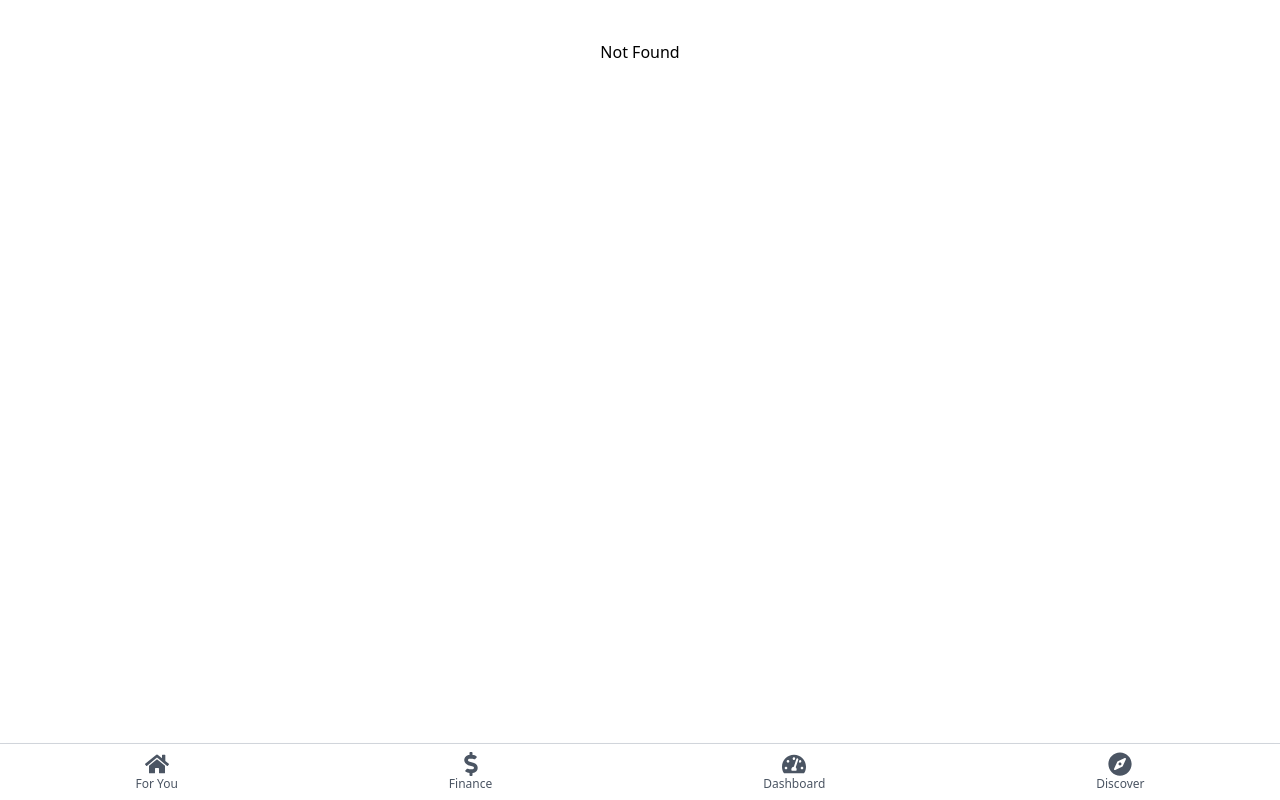
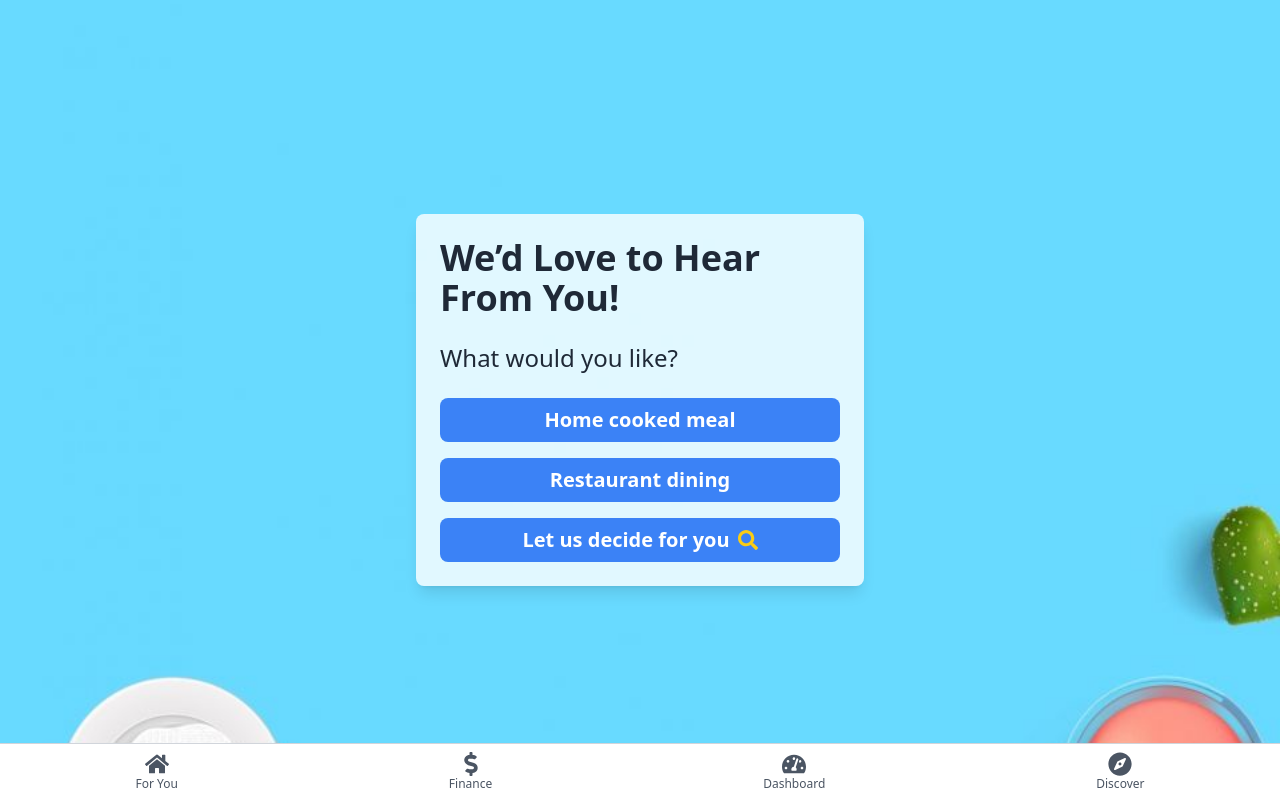
Before and after one commit to L2-Izana/Vihack24, a React (Create React App) app: page /ask-us in a window 1280 px wide. Before the commit this address had no page. Built offline with nearby package versions, Linux system fonts and the light colour scheme.

Commit message:
Add UI for askuspage

```diff
--- a/src/App.js
+++ b/src/App.js
@@ -1,6 +1,7 @@
 import AuthPage from "./pages/AuthPage";
 import HomePage from "./pages/HomePage";
 import ForYouPage from "./pages/ForYouPage";
+import AskUsPage from "./pages/AskUsPage";
 import { BrowserRouter as Router, Route, Routes } from "react-router-dom";
 import BottomNavBar from "./components/BottomNavBar";
 
@@ -13,6 +14,7 @@ export default function App() {
             <Route path="/" element={<HomePage />} />
             <Route path="/auth" element={<AuthPage />} />
             <Route path="/for-you" element={<ForYouPage />} />
+            <Route path="/ask-us" element={<AskUsPage />} />
             <Route
               path="*"
               element={<div className="text-center mt-10">Not Found</div>}
--- /dev/null
+++ b/src/pages/AskUsPage.jsx
@@ -0,0 +1,163 @@
+import React from "react";
+import BackgroundImageSrc from "../assets/media/askus-backgroundimg.jpg";
+import { FaSearch } from "react-icons/fa";
+import { useState } from "react";
+import { useNavigate } from "react-router-dom";
+import {
+  FaSmile,
+  FaMeh,
+  FaFrown,
+  FaDollarSign,
+  FaChevronRight,
+} from "react-icons/fa";
+
+export default function AskUsPage() {
+  const [isScenario1, setIsScenario1] = useState(true);
+
+  const handleStageChanging = () => {
+    setIsScenario1(!isScenario1);
+  };
+
+  return (
+    <div
+      className="relative min-h-screen flex flex-col items-center justify-center text-gray-800 p-6 sm:p-8 md:p-12 overflow-hidden"
+      style={{
+        backgroundImage: `url(${BackgroundImageSrc})`,
+        backgroundSize: "cover",
+        backgroundPosition: "center",
+        backgroundRepeat: "no-repeat",
+        backgroundAttachment: "fixed",
+      }}
+    >
+      <div className="bg-white bg-opacity-80 p-6 rounded-lg shadow-lg max-w-md w-full">
+        <h1 className="text-2xl sm:text-3xl md:text-4xl font-bold mb-4 sm:mb-6">
+          We’d Love to Hear From You!
+        </h1>
+        {isScenario1 ? (
+          <Scenari1Component handleStageChanging={handleStageChanging} />
+        ) : (
+          <Scenario2Component />
+        )}
+      </div>
+    </div>
+  );
+}
+
+const levelIcons = {
+  1: <FaFrown className="text-red-500" />,
+  2: <FaMeh className="text-yellow-500" />,
+  3: <FaSmile className="text-green-500" />,
+  4: <FaSmile className="text-yellow-300" />,
+  5: <FaSmile className="text-yellow-400" />,
+};
+
+const budgetIcons = {
+  1: <FaDollarSign className="text-yellow-100" />,
+  2: <FaDollarSign className="text-yellow-200" />,
+  3: <FaDollarSign className="text-yellow-300" />,
+  4: <FaDollarSign className="text-yellow-400" />,
+  5: <FaDollarSign className="text-yellow-500" />,
+};
+
+const Scenario2Component = ({ handleStageChanging }) => {
+  return (
+    <div className="p-4 bg-gray-100 rounded-lg shadow-md max-w-lg mx-auto">
+      <h2 className="text-xl font-semibold mb-4">
+        Please answer the following questions:
+      </h2>
+
+      <form className="space-y-6">
+        <div className="flex flex-col">
+          <label className="text-lg font-medium mb-2">Budget level</label>
+          <div className="flex items-center justify-between mb-2">
+            {Object.keys(budgetIcons).map((level) => (
+              <div key={level} className="text-center">
+                <div>{budgetIcons[level]}</div>
+              </div>
+            ))}
+          </div>
+          <input
+            type="range"
+            min="1"
+            max="5"
+            className="w-full h-2 bg-blue-200 rounded-lg appearance-none"
+          />
+        </div>
+
+        <div className="flex flex-col">
+          <label className="text-lg font-medium mb-2">Mood</label>
+          <div className="flex items-center justify-between mb-2">
+            {Object.keys(levelIcons).map((level) => (
+              <div key={level} className="text-center">
+                <div>{levelIcons[level]}</div>
+              </div>
+            ))}
+          </div>
+          <input
+            type="range"
+            min="1"
+            max="5"
+            className="w-full h-2 bg-blue-200 rounded-lg appearance-none"
+          />
+        </div>
+
+        <div className="flex flex-col">
+          <label className="text-lg font-medium mb-2">Food type</label>
+          <select className="w-full bg-white border border-gray-300 rounded-lg py-2 px-4">
+            <option value="">Select food type</option>
+            <option value="vegetarian">Vegetarian</option>
+            <option value="vegan">Vegan</option>
+            <option value="gluten-free">Gluten-Free</option>
+            <option value="halal">Halal</option>
+            <option value="kosher">Kosher</option>
+            <option value="paleo">Paleo</option>
+          </select>
+        </div>
+
+        <div className="mt-6">
+          <button
+            type="button"
+            className="w-full bg-blue-500 hover:bg-blue-600 text-white font-semibold py-2 px-4 rounded-lg text-lg flex items-center justify-center"
+            onClick={handleStageChanging}
+          >
+            <span>Recommend</span>
+            <FaChevronRight className="ml-2" />
+          </button>
+        </div>
+      </form>
+    </div>
+  );
+};
+
+const Scenari1Component = ({ handleStageChanging }) => {
+  const navigate = useNavigate();
+  return (
+    <div>
+      <p className="text-lg sm:text-xl md:text-2xl mb-4 sm:mb-6">
+        What would you like?
+      </p>
+      <div className="space-y-4">
+        <button
+          className="w-full bg-blue-500 hover:bg-blue-600 text-white font-semibold py-2 px-4 rounded-lg text-lg sm:text-xl"
+          onClick={() => navigate("/ask-us/home")}
+        >
+          Home cooked meal
+        </button>
+        <button
+          className="w-full bg-blue-500 hover:bg-blue-600 text-white font-semibold py-2 px-4 rounded-lg text-lg sm:text-xl"
+          onClick={() => navigate("/ask-us/restaurant")}
+        >
+          Restaurant dining
+        </button>
+        <button
+          className="w-full bg-blue-500 hover:bg-blue-600 text-white font-semibold py-2 px-4 rounded-lg text-lg sm:text-xl flex items-center justify-center"
+          onClick={handleStageChanging}
+        >
+          <span className="flex items-center">
+            Let us decide for you <FaSearch className="text-yellow-400 ml-2" />
+          </span>
+        </button>
+      </div>
+    </div>
+  );
+};
```
Also changed, not shown: src/assets/media/askus-backgroundimg.jpg (added).
